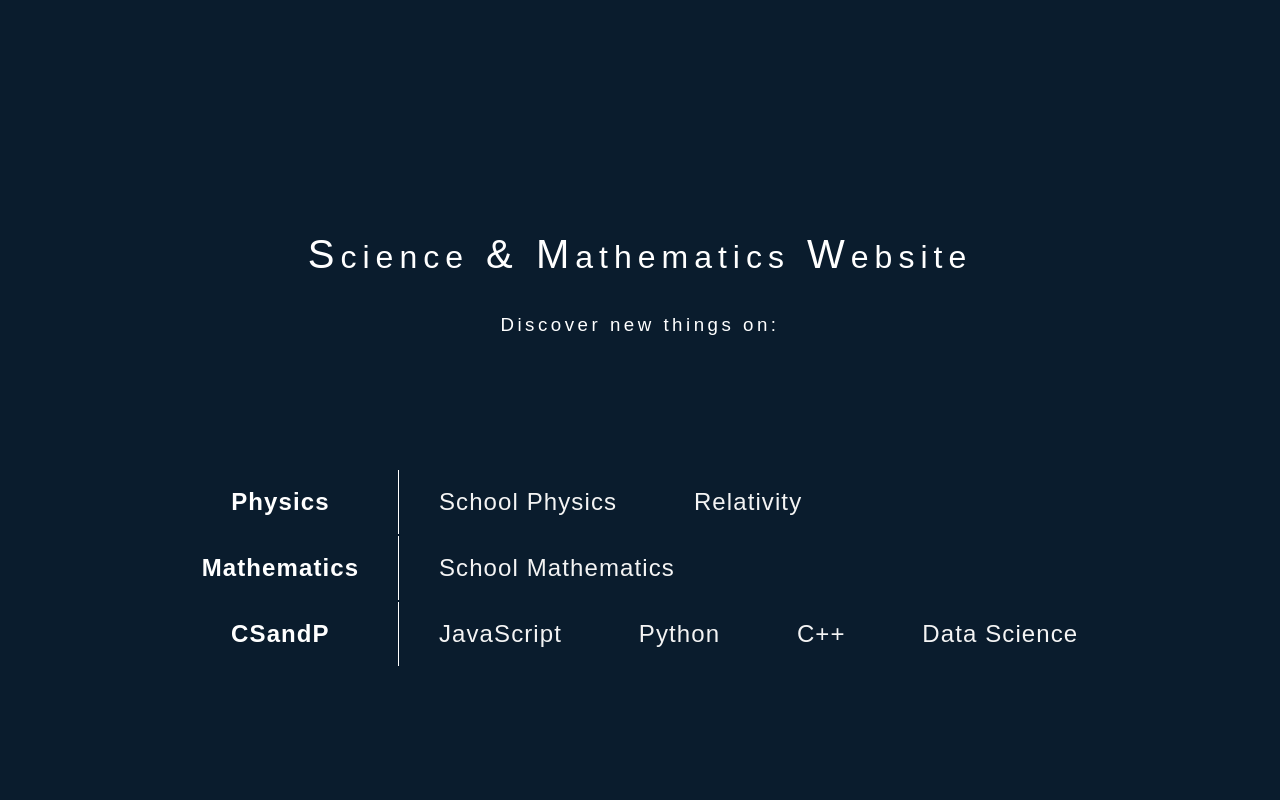
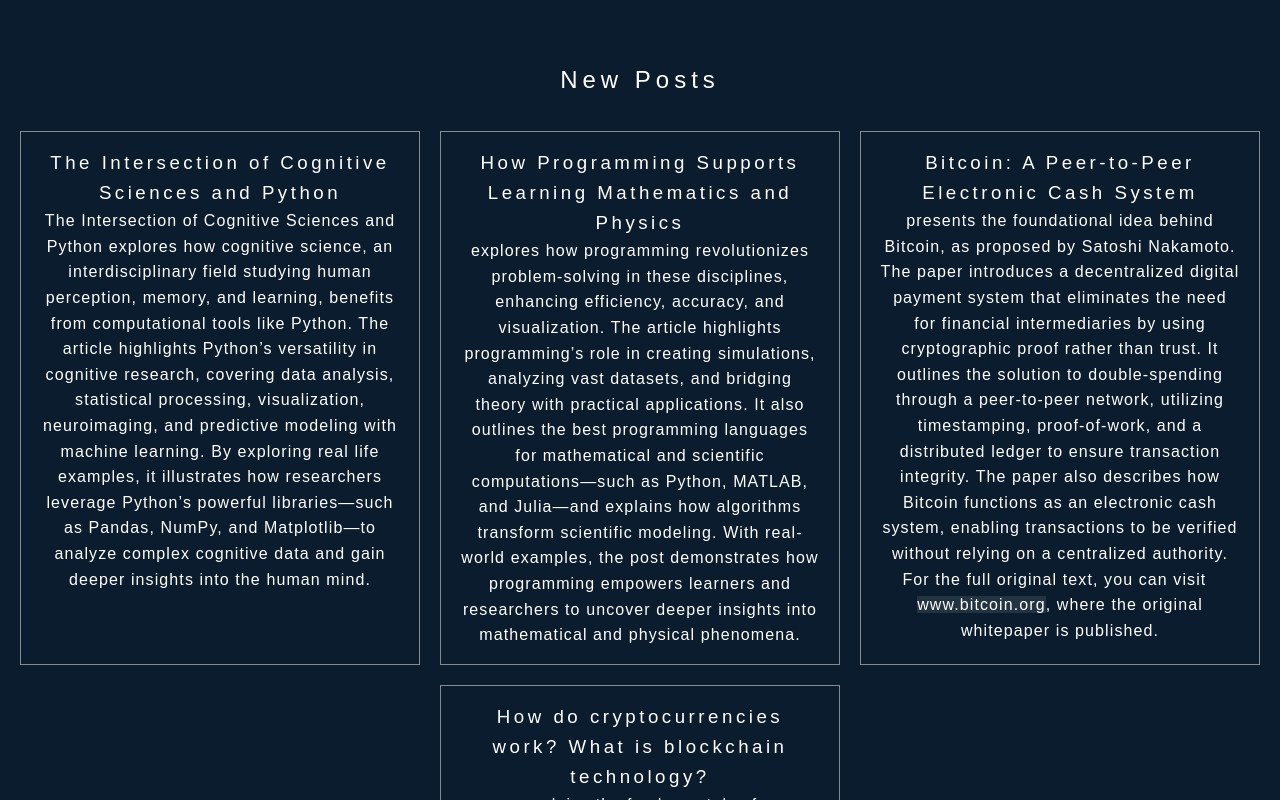
Before and after one commit to mscimath/mscimath.eu, a React (Create React App) app: page /#/ in a window 1280 px wide. Shown: the part 820-1620 px from the top of the page. Built offline with nearby package versions, Linux system fonts and the light colour scheme; a web font is replaced by a local one.

Commit message:
new posts section in home

```diff
--- a/src/components/Blog.js
+++ b/src/components/Blog.js
@@ -1,8 +1,28 @@
-import React, { useState } from 'react';
+import React, { useState, useEffect } from 'react';
 
 const Blog = ({ posts, input }) => {
   const [expandedPost, setExpandedPost] = useState(null);
   const [expandedImage, setExpandedImage] = useState(null);
+
+  useEffect(() => {
+    const hash = window.location.hash;
+    if (!hash) return;
+
+    const id = hash.substring(1); // Remove the #
+    let attempts = 0;
+
+    const interval = setInterval(() => {
+      const target = document.getElementById(id);
+      if (target) {
+        target.scrollIntoView({ behavior: 'smooth', block: 'center' });
+        clearInterval(interval);
+      }
+      if (attempts > 10) clearInterval(interval); // stop after ~2s
+      attempts++;
+    }, 200);
+
+    return () => clearInterval(interval); // cleanup
+  }, []);
 
   const filteredPosts = posts.filter((el) => {
     if (input === "") {
@@ -38,7 +58,7 @@ const Blog = ({ posts, input }) => {
 
         return (
           <div
-            id={`post-${post.id}`}
+            id={post.postId.toLowerCase()}
             className={`blog reveal active ${expandedPost === post.id ? 'expanded' : ''} ${hasImages ? 'has-images' : ''}`}
             key={post.id}
           >
--- a/src/pages/Home.js
+++ b/src/pages/Home.js
@@ -55,6 +55,73 @@ export default function Home(){
 
 
         </section>
+        <section className="blog-topics-container">
+          <h2>New Posts</h2>
+          <div className="blog-post-links-container">
+          <div className="blog-post-link">
+            <HashLink className="post-hash" smooth to="#intersection-cognitive-py">
+              <h3>The Intersection of Cognitive Sciences and Python</h3>
+              <p>
+              The Intersection of Cognitive Sciences and Python explores how cognitive science,
+              an interdisciplinary field studying human perception, memory, and learning, benefits
+              from computational tools like Python. The article highlights Python’s versatility in
+              cognitive research, covering data analysis, statistical processing, visualization,
+              neuroimaging, and predictive modeling with machine learning. By exploring real life
+              examples, it illustrates how researchers leverage Python’s powerful libraries—such as
+              Pandas, NumPy, and Matplotlib—to analyze complex cognitive data and gain deeper
+              insights into the human mind.
+              </p>
+            </HashLink>
+          </div>
+          <div className="blog-post-link">
+            <HashLink className="post-hash" smooth to="#programming-supports-scimath">
+              <h3>How Programming Supports Learning Mathematics and Physics</h3>
+              <p>
+              explores how programming revolutionizes problem-solving in these disciplines,
+              enhancing efficiency, accuracy, and visualization. The article highlights
+              programming’s role in creating simulations, analyzing vast datasets, and bridging
+              theory with practical applications. It also outlines the best programming languages
+              for mathematical and scientific computations—such as Python, MATLAB, and
+              Julia—and explains how algorithms transform scientific modeling. With real-world
+              examples, the post demonstrates how programming empowers learners and researchers
+              to uncover deeper insights into mathematical and physical phenomena.
+              </p>
+            </HashLink>
+          </div>
+          <div className="blog-post-link">
+            <HashLink className="post-hash" smooth to="#bitcoin">
+              <h3>Bitcoin: A Peer-to-Peer Electronic Cash System</h3>
+              <p>
+              presents the foundational idea behind Bitcoin, as proposed by Satoshi
+              Nakamoto. The paper introduces a decentralized digital payment system that
+              eliminates the need for financial intermediaries by using cryptographic proof
+              rather than trust. It outlines the solution to double-spending through a
+              peer-to-peer network, utilizing timestamping, proof-of-work, and a
+              distributed ledger to ensure transaction integrity. The paper also describes
+              how Bitcoin functions as an electronic cash system, enabling transactions to be
+              verified without relying on a centralized authority. <br/>
+              For the full original text, you can visit &nbsp;
+              <a href="https://bitcoin.org" target="blank"> www.bitcoin.org</a>, where the
+              original whitepaper is published.
+              </p>
+            </HashLink>
+          </div>
+
+          <div className="blog-post-link">
+            <HashLink class="post-hash" smooth to="#crypto-blockchain-basics">
+              <h3>How do cryptocurrencies work? What is blockchain technology?</h3>
+              <p>explains the fundamentals of cryptocurrencies and their relationship with
+              blockchain technology. The article discusses why cryptocurrencies are not
+              traditional currencies but rather digital assets shaped by market forces. It dives
+              into the origins of Bitcoin, Satoshi Nakamoto’s vision, and how blockchain ensures
+              security, decentralization, and transparency in digital transactions. Additionally,
+              it covers the mechanics behind blockchain—how cryptographic chains safeguard data,
+              prevent tampering, and maintain a decentralized ledger. The post provides a clear
+              breakdown of how these technologies work and why they are reshaping modern finance.</p>
+            </HashLink>
+          </div>
+          </div>
+        </section>
 
             <section id ="subjects" className="simple">
 
--- a/src/style.css
+++ b/src/style.css
@@ -145,6 +145,43 @@ section {
 
 }
 
+/* New Blog Posts Section */
+.blog-topics-container {
+  overflow-x: hidden;
+  padding: 1rem;
+}
+.blog-topics-container h2 {
+  margin-bottom: 2rem
+}
+.blog-post-links-container {
+  display: flex;
+  flex-direction: row;
+  flex-wrap: wrap;
+  justify-content: center;
+  gap: 20px
+}
+.blog-post-link {
+  min-width: 300px;
+  max-width: 400px;
+  border: 1px solid rgba(255, 250, 250, 0.5);
+  padding: 1rem 1.2rem;
+}
+.blog-post-link .post-hash, .blog-post-link .post-hash a {
+  text-decoration: none;
+  color: inherit;
+}
+.blog-post-link .post-hash:link,
+.blog-post-link .post-hash:visited,
+.blog-post-link .post-hash:active,
+.blog-post-link .post-hash a:visited,
+.blog-post-link .post-hash a:active,
+.blog-post-link .post-hash a:link {
+color: white;
+}
+.blog-post-link .post-hash a {
+  background-color: rgba(255, 250, 250, 0.1);
+  z-index: 200;
+}
 
 /*Theory Section
 section#theory {
```
Also changed, not shown: src/blogData.json.
